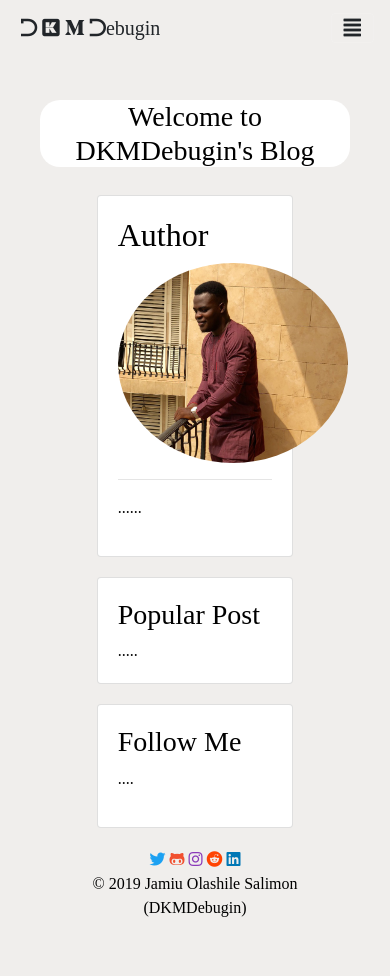
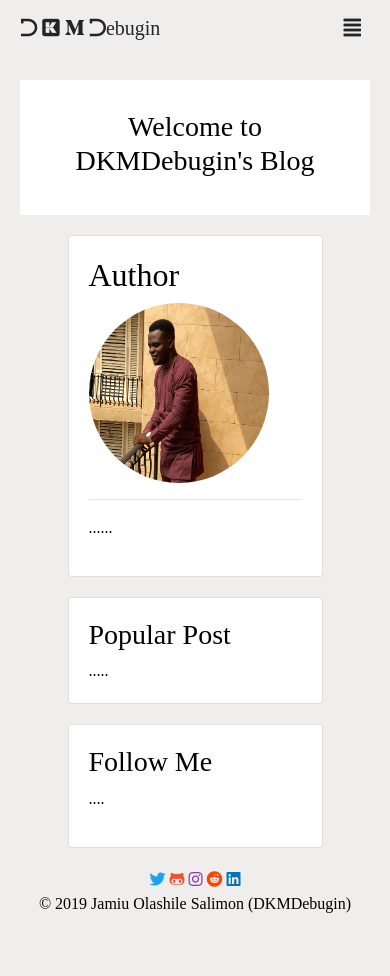
Before and after one commit to DKMDebugin/my-personal-web-app, a Django app: page /blog/ in a window 390 px wide. After the commit the page ends 913 px from the top, so only its background shows below. Run offline with Django 3.2, Linux system fonts and the light colour scheme; data that the repository does not hold is empty; some libraries are stand-ins or nearby versions; some web fonts are replaced.

Commit message:
Update blog layout

```diff
--- a/static/blog/style.css
+++ b/static/blog/style.css
@@ -1,16 +1,16 @@
 body {
   /* font-family: Arial; */
-  padding: 40px;
+  padding: 20px;
   background: #f0eeec;
 }
 
 /* Header/Blog Title */
 .header {
   margin-top: 60px;
+  padding: 30px;
   font-size: 40px;
   text-align: center;
   background: white;
-  border-radius: 20px;
 }
 
 /* Create two unequal columns that floats next to each other */
@@ -51,7 +51,7 @@ body {
 /* blog list & detail picture */
 #thumbnail{
   width: 250px;
-  height: 200px;
+  height: 250px;
 
 }
 #thumbnail-detail{
@@ -80,3 +80,27 @@ body {
     width:230px;
   }
 }
+@media screen and (max-width: 1156px){
+  #about-pic{
+    width:180px;
+    height: 180px;
+  }
+}
+@media screen and (max-width: 343px){
+  #about-pic{
+    width:150px;
+    height: 150px;
+  }
+}
+@media screen and (max-width: 299px){
+  #thumbnail{
+    width:150px;
+    height: 170px;
+  }
+}
+@media screen and (max-width: 295px){
+  #about-pic{
+    width:125px;
+    height: 125px;
+  }
+}
--- a/templates/base/css.html
+++ b/templates/base/css.html
@@ -5,7 +5,7 @@
 {% bootstrap_css %}
 
 <!-- my syle sheet -->
-<link rel="stylesheet" href="{% static 'base/style.css' %}">
+<link rel="stylesheet" href="{% static 'base/style.css' %}{{'?version=6'}}">
 
 
 <!-- import fontawesome -->
--- a/templates/blog/base.html
+++ b/templates/blog/base.html
@@ -2,7 +2,7 @@
 {% load static %}
 
 {% block blog_style %}
-  <link rel="stylesheet" href="{% static 'blog/style.css' %}">
+  <link rel="stylesheet" href="{% static 'blog/style.css' %}{{'?version=6'}}">
 {% endblock %}
 
 {% block content %}
@@ -18,7 +18,7 @@
       {% block post %}
       {% endblock %}
     </div>
-    <div class="col-8 col-lg-3">
+    <div class="col-9 col-sm-5 col-md-5 col-lg-3">
       <div class="card">
         <h2>Author</h2>
         <div>
--- a/templates/blog/list.html
+++ b/templates/blog/list.html
@@ -1,18 +1,19 @@
 {% extends 'blog/base.html' %}
+{% load static %}
 
 {% block post %}
 
   {% for item in object_list.items %}
     <div class="card">
       <div class="row">
-        <div class="col-4 col-lg-3">
+        <div class="col-10 mx-sm-auto col-sm-4 col-lg-3 mx-lg-0 mt-lg-0">
           {% if item.image %}
             <img class="img-fluid img-thumbnail" id='thumbnail' src="{{item.image.url}}" alt="">
           {% else %}
             <img class="img-fluid img-thumbnail" id='thumbnail' src="https://dummyimage.com/200x200/525756/fff.png&text=Image" alt="">
           {% endif %}
         </div>
-        <div class="col-8 col-lg-6">
+        <div class="col-10 mx-sm-auto mt-sm-4 col-sm-8 col-lg-8 mx-lg-0 mt-lg-0">
           <a class="text-body" href="{{item.get_absolute_url}}"><h4 class="mb-0">{{item.title}}</h4></a>
           <ul class="list-inline">
             <li class="list-inline-item"><small class="small"><i class="far fa-clock"></i> {{item.date_created|date:"F d, Y"}}</small></li>
```
Also changed, not shown: media/blog/541641586/541641586.jpg (added), 1 other file.
